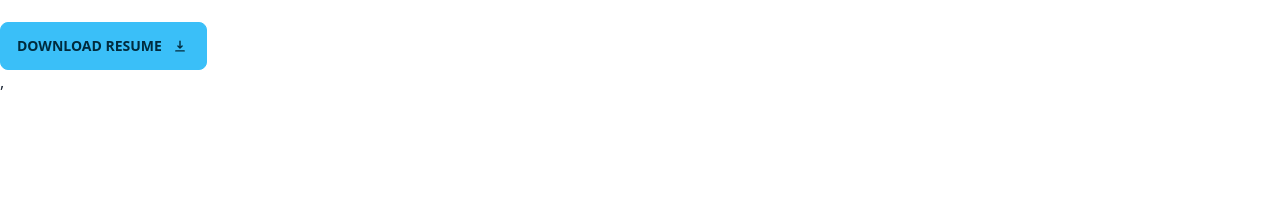
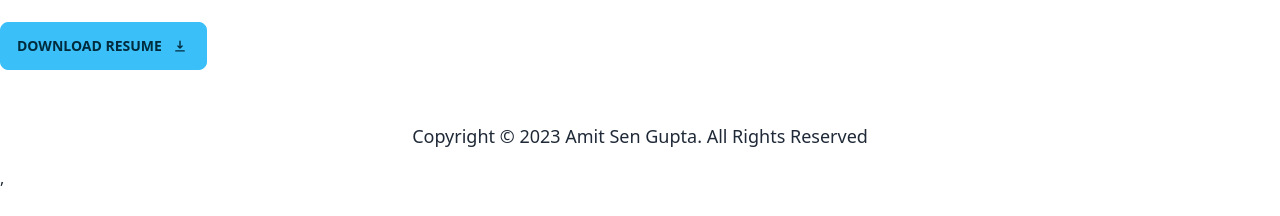
Before and after one commit to Amitsengupta332/Portfolio, a React (Vite) app: page / in a window 1280 px wide. Shown: the part 435-651 px from the top of the page. Built offline with nearby package versions, Linux system fonts and the light colour scheme.

Commit message:
done errorpage

```diff
--- a/src/App.jsx
+++ b/src/App.jsx
@@ -2,12 +2,14 @@ import React from 'react';
 import 'daisyui/dist/full.css';
 import Navbar from './components/Shared/Navbar/Navbar';
 import { Outlet } from 'react-router-dom';
+import Footer from './components/Shared/Footer/Footer';
 
 const App = () => {
   return (
     <div>
        <Navbar></Navbar>
        <Outlet></Outlet>
+       <Footer></Footer>
     </div>
   );
 };
--- /dev/null
+++ b/src/components/ErrorPage/ErrorPage.jsx
@@ -0,0 +1,33 @@
+
+import { Link, useLocation, useRouteError } from 'react-router-dom'
+
+const ErrorPage = () => {
+    const { error, status, statusText } = useRouteError()
+
+
+    return (
+        <section className='flex items-center h-screen p-16  text-gray-900'>
+            <div className='container flex flex-col items-center justify-center px-5 mx-auto my-8'>
+
+                <img className=" h-64 w-64 rounded-full" src="https://i.ibb.co/CP7r6WK/91351-404-error-page-animation-with-sky.gif" alt="" />
+                <div className='max-w-md text-center'>
+                    <h2 className='mb-8 font-extrabold text-9xl text-red-500'>
+                        <span className='sr-only'>Error</span> {status || 404}
+                    </h2>
+
+                    <p className='text-xl font-semibold md:text-3xl mb-8'>
+                        {error.message}
+                    </p>
+                    <Link
+                        to='/'
+                        className='btn btn-error'
+                    >
+                        Back to homepage
+                    </Link>
+                </div>
+            </div>
+        </section>
+    )
+}
+
+export default ErrorPage
--- a/src/components/Shared/Footer/Footer.jsx
+++ b/src/components/Shared/Footer/Footer.jsx
@@ -3,7 +3,11 @@ import React from 'react';
 const Footer = () => {
     return (
         <div>
-            This is Footer
+            <footer className="footer footer-center p-4 bg-base-100 text-base-content">
+                <div>
+                    <p className='text-lg mt-9'>Copyright © 2023 Amit Sen Gupta. All Rights Reserved</p>
+                </div>
+            </footer>
         </div>
     );
 };
--- a/src/main.jsx
+++ b/src/main.jsx
@@ -10,10 +10,12 @@ import Home from './components/Home/Home.jsx';
 import Projects from './components/Projects/Projects.jsx';
 import Contact from './components/Contact/Contact.jsx';
 import Skills from './components/Skills/Skills.jsx';
+import ErrorPage from './components/ErrorPage/ErrorPage.jsx';
 const router = createBrowserRouter([
   {
     path: "/",
     element: <App></App>,
+    errorElement: <ErrorPage></ErrorPage>,
     children:[
       {
         path: '/',
```
Also changed, not shown: 1 other file (tests, documents, lock files or other folders).
